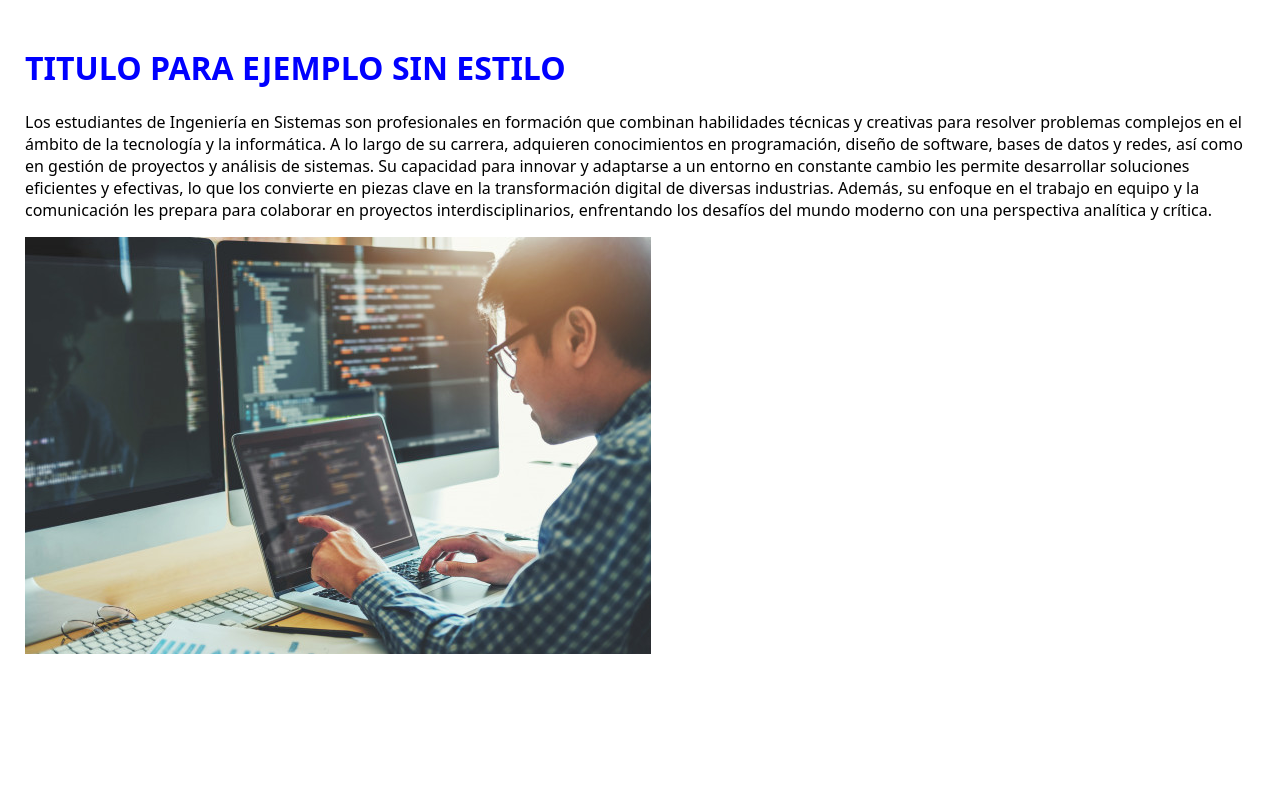
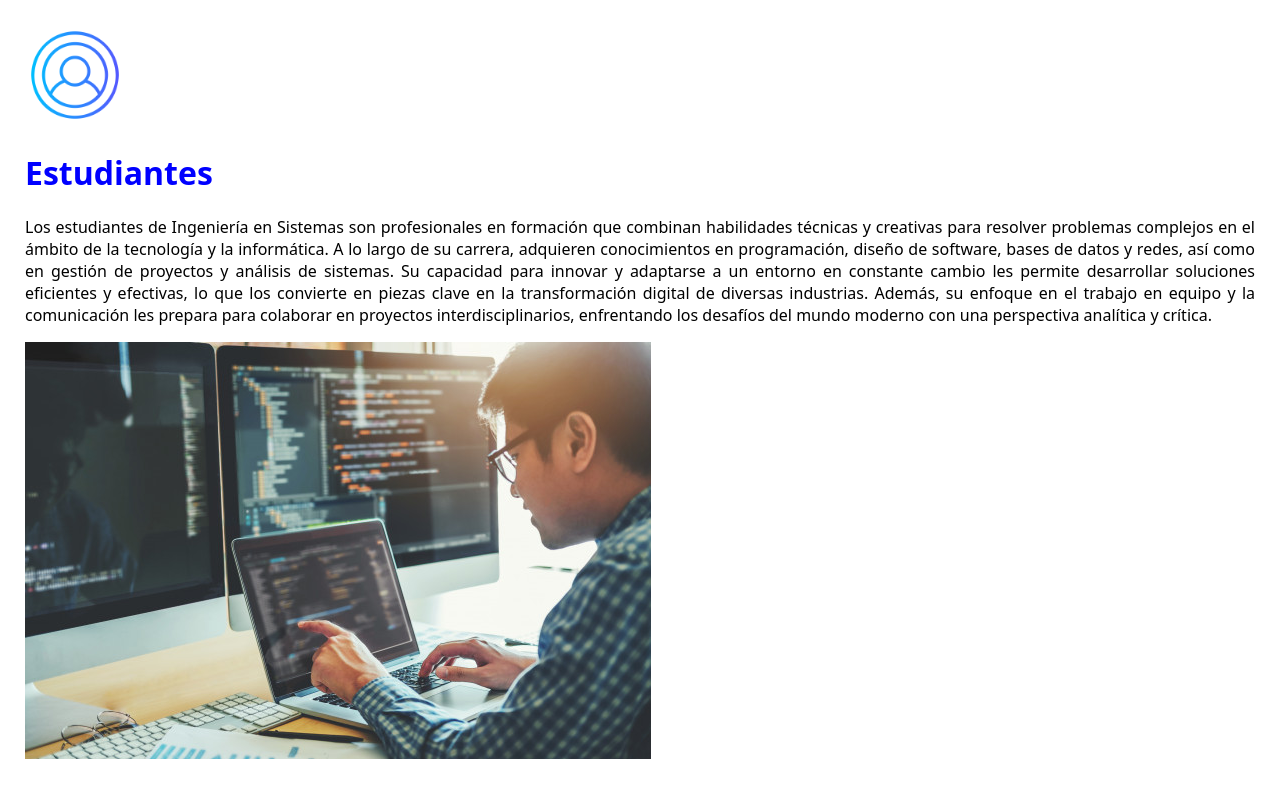
Before and after one commit to cerjattin/1ertech, a plain HTML site: page src/pages/ejemplocss.html in a window 1280 px wide. Drawn offline with Linux system fonts and the light colour scheme.

Commit message:
nueva rama

```diff
--- a/src/pages/ejemplocss.html
+++ b/src/pages/ejemplocss.html
@@ -1,41 +1,55 @@
 <!DOCTYPE html>
 <html lang="en">
   <head>
-    <meta charset="UTF-8">
-    <meta name="viewport" content="width=device-width, initial-scale=1.0">
+    <meta charset="UTF-8" />
+    <meta name="viewport" content="width=device-width, initial-scale=1.0" />
     <title>Estudiantes</title>
     <style>
       body {
-            font-family: system-ui, -apple-system, BlinkMacSystemFont, 'Segoe UI', Roboto, Oxygen, Ubuntu, Cantarell, 'Open Sans', 'Helvetica Neue', sans-serif, sans-serif;
+        font-family: system-ui, -apple-system, BlinkMacSystemFont, "Segoe UI",
+          Roboto, Oxygen, Ubuntu, Cantarell, "Open Sans", "Helvetica Neue",
+          sans-serif, sans-serif;
         align-content: center;
         margin: 15px;
         padding: 10px;
-            display:block;
+        display: block;
       }
-        .img-containerlogo{
-            background-image: url('/src/images/logtech.png');
+      .img-containerlogo {
+        background-image: url("/src/images/logtech.png");
         background-size: cover;
         background-position: center;
         width: 100px;
       }
-        h1{
-           font-family: system-ui, -apple-system, BlinkMacSystemFont, 'Segoe UI', Roboto, Oxygen, Ubuntu, Cantarell, 'Open Sans', 'Helvetica Neue', sans-serif;
+      h1 {
+        font-family: system-ui, -apple-system, BlinkMacSystemFont, "Segoe UI",
+          Roboto, Oxygen, Ubuntu, Cantarell, "Open Sans", "Helvetica Neue",
+          sans-serif;
         color: blue;
       }
-
+      p {
+        text-align: justify;
+        text-decoration: dashed;
+      }
     </style>
   </head>
   <header>
-    <div class="img-containerlogo"></div>
-    <div>
-        <h1>TITULO PARA EJEMPLO SIN ESTILO</h1>
-    </div>
-
+    <img src="/src/images/logtech.png" alt="Logo prueba" style="width: 100px" />
+    <h1>Estudiantes</h1>
   </header>
   <body>
-
-
-<p>Los estudiantes de Ingeniería en Sistemas son profesionales en formación que combinan habilidades técnicas y creativas para resolver problemas complejos en el ámbito de la tecnología y la informática. A lo largo de su carrera, adquieren conocimientos en programación, diseño de software, bases de datos y redes, así como en gestión de proyectos y análisis de sistemas. Su capacidad para innovar y adaptarse a un entorno en constante cambio les permite desarrollar soluciones eficientes y efectivas, lo que los convierte en piezas clave en la transformación digital de diversas industrias. Además, su enfoque en el trabajo en equipo y la comunicación les prepara para colaborar en proyectos interdisciplinarios, enfrentando los desafíos del mundo moderno con una perspectiva analítica y crítica.</p>
-<img src="/src/images/ingsistemas.jpg" alt="Estudiante de Ingenieria">
+    <p>
+      Los estudiantes de Ingeniería en Sistemas son profesionales en formación
+      que combinan habilidades técnicas y creativas para resolver problemas
+      complejos en el ámbito de la tecnología y la informática. A lo largo de su
+      carrera, adquieren conocimientos en programación, diseño de software,
+      bases de datos y redes, así como en gestión de proyectos y análisis de
+      sistemas. Su capacidad para innovar y adaptarse a un entorno en constante
+      cambio les permite desarrollar soluciones eficientes y efectivas, lo que
+      los convierte en piezas clave en la transformación digital de diversas
+      industrias. Además, su enfoque en el trabajo en equipo y la comunicación
+      les prepara para colaborar en proyectos interdisciplinarios, enfrentando
+      los desafíos del mundo moderno con una perspectiva analítica y crítica.
+    </p>
+    <img src="/src/images/ingsistemas.jpg" alt="Estudiante de Ingenieria" />
   </body>
 </html>
```
Lines whose indentation alone changed are shown as unchanged.
